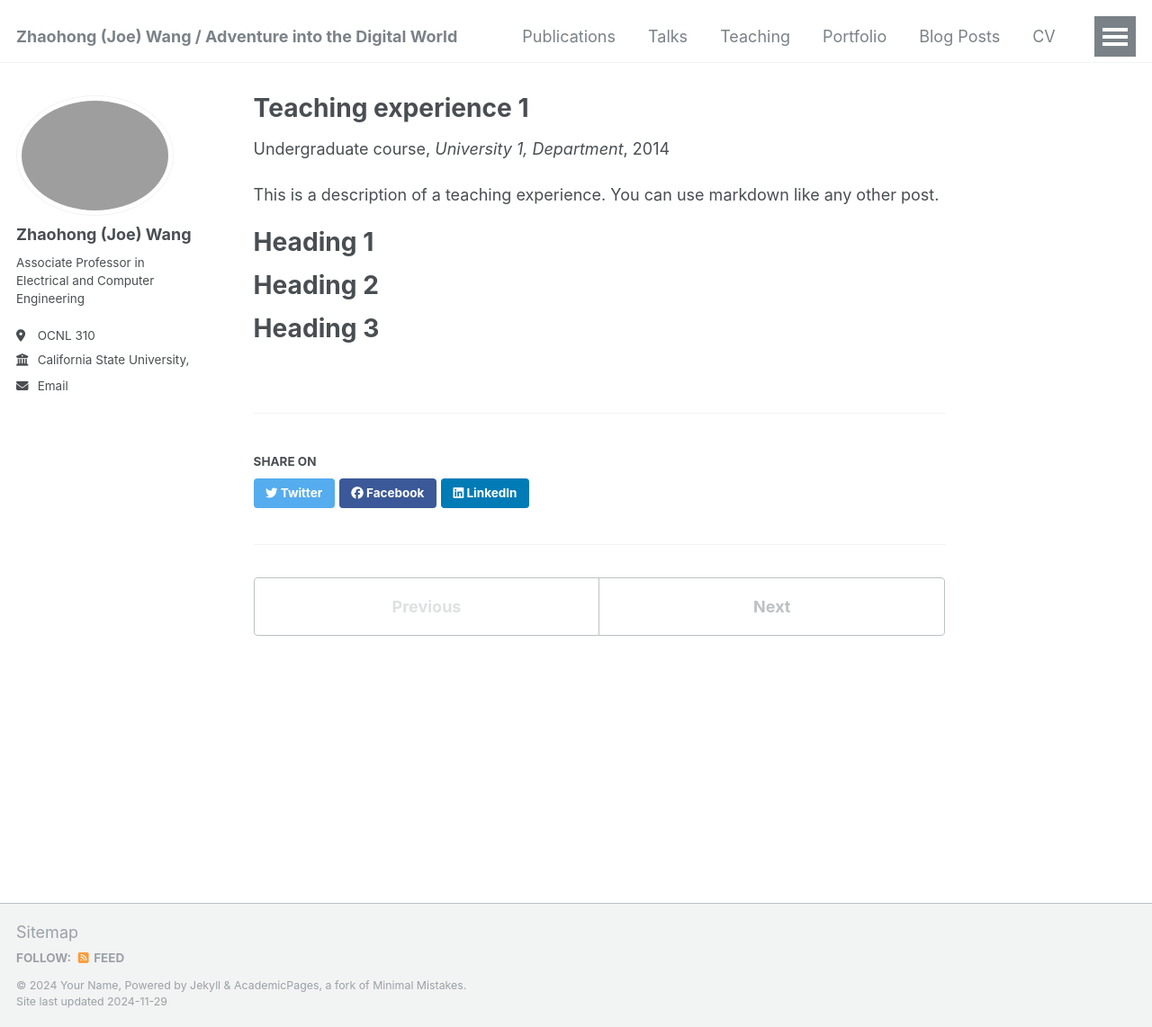
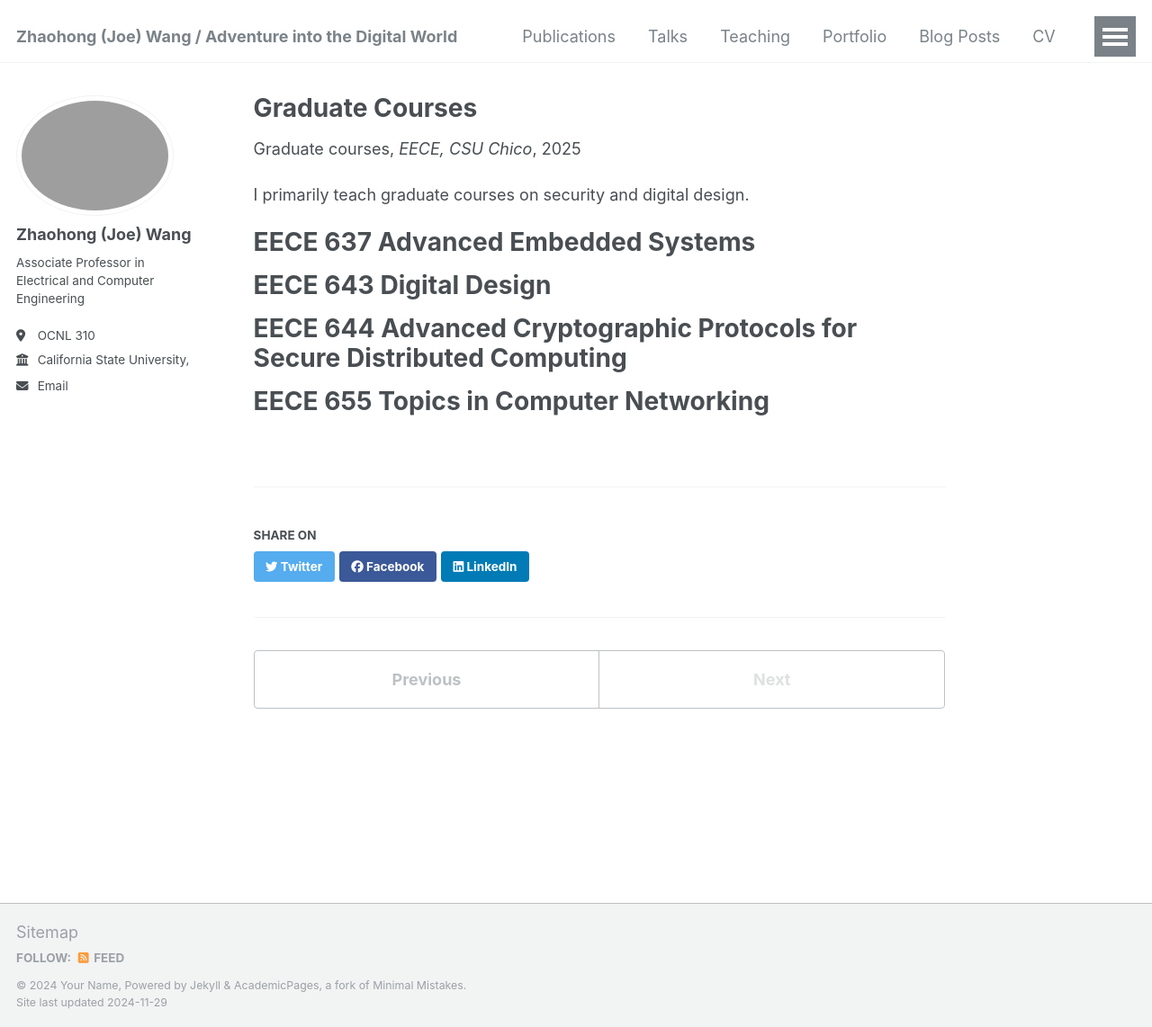
Before and after one commit to ciphermpcJoe/ciphermpcjoe.github.io, a Jekyll site: the page built from _teaching/2014-spring-teaching-1.md, in a window 1280 px wide and 1142 px high. Shown: the whole window at 90% size. Built offline with Jekyll 4.4.1, drawn with Linux system fonts in a browser that asks for light colours.

Commit message:
Teaching4

```diff
--- a/_teaching/2014-spring-teaching-1.md
+++ b/_teaching/2014-spring-teaching-1.md
@@ -1,20 +1,23 @@
 ---
-title: "Teaching experience 1"
+title: "Graduate Courses"
 collection: teaching
-type: "Undergraduate course"
-permalink: /teaching/2014-spring-teaching-1
-venue: "University 1, Department"
-date: 2014-01-01
-location: "City, Country"
+type: "Graduate courses"
+permalink: /teaching/graduate-teaching
+venue: "EECE, CSU Chico"
+date: 2025-08-25
+location: "Chico, California"
 ---
 
-This is a description of a teaching experience. You can use markdown like any other post.
+I primarily teach graduate courses on security and digital design.
 
-Heading 1
+EECE 637 Advanced Embedded Systems
 ======
 
-Heading 2
+EECE 643 Digital Design
 ======
 
-Heading 3
+EECE 644 Advanced Cryptographic Protocols for Secure Distributed Computing
 ======
+
+EECE 655 Topics in Computer Networking
+======
```
